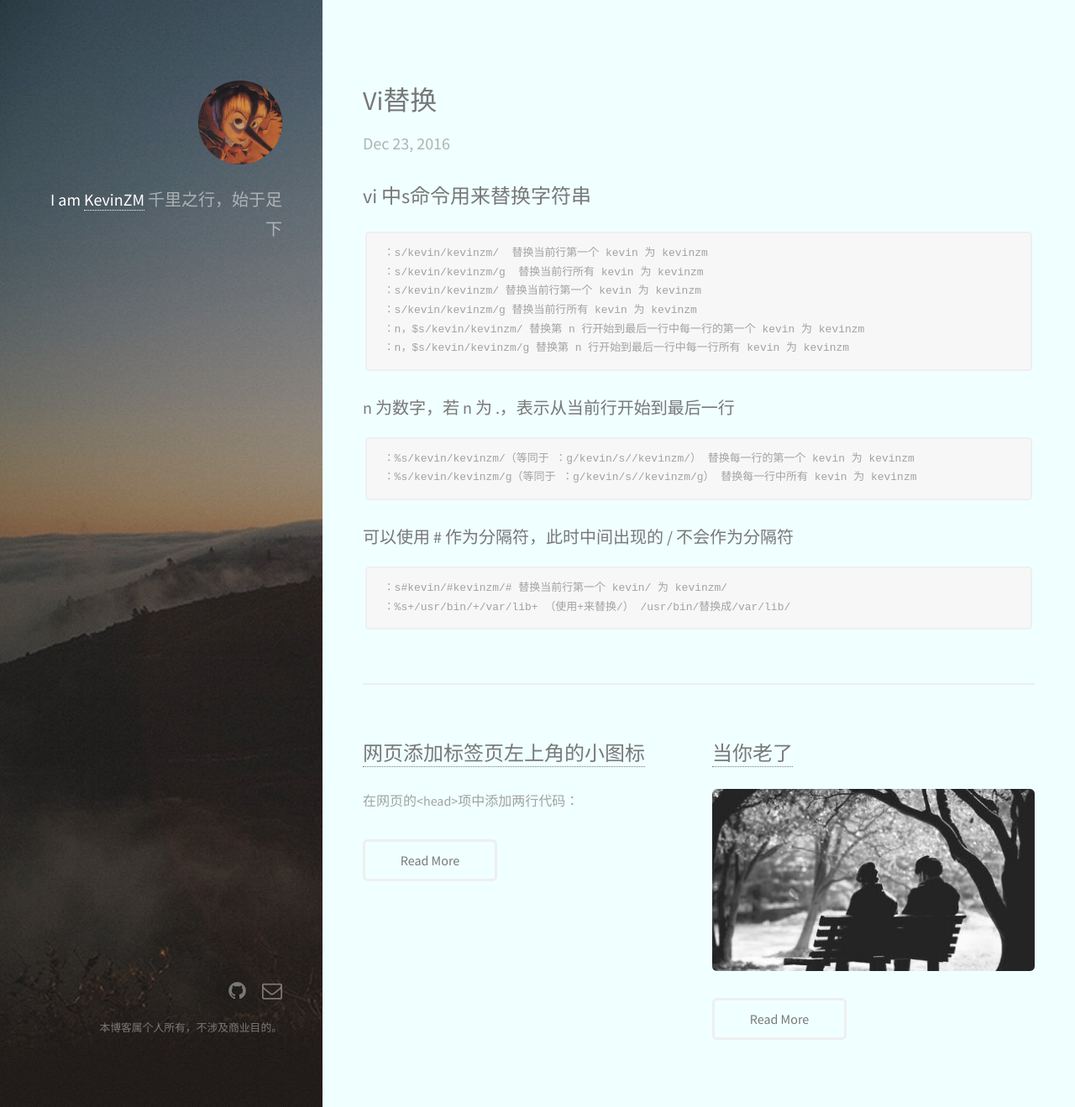
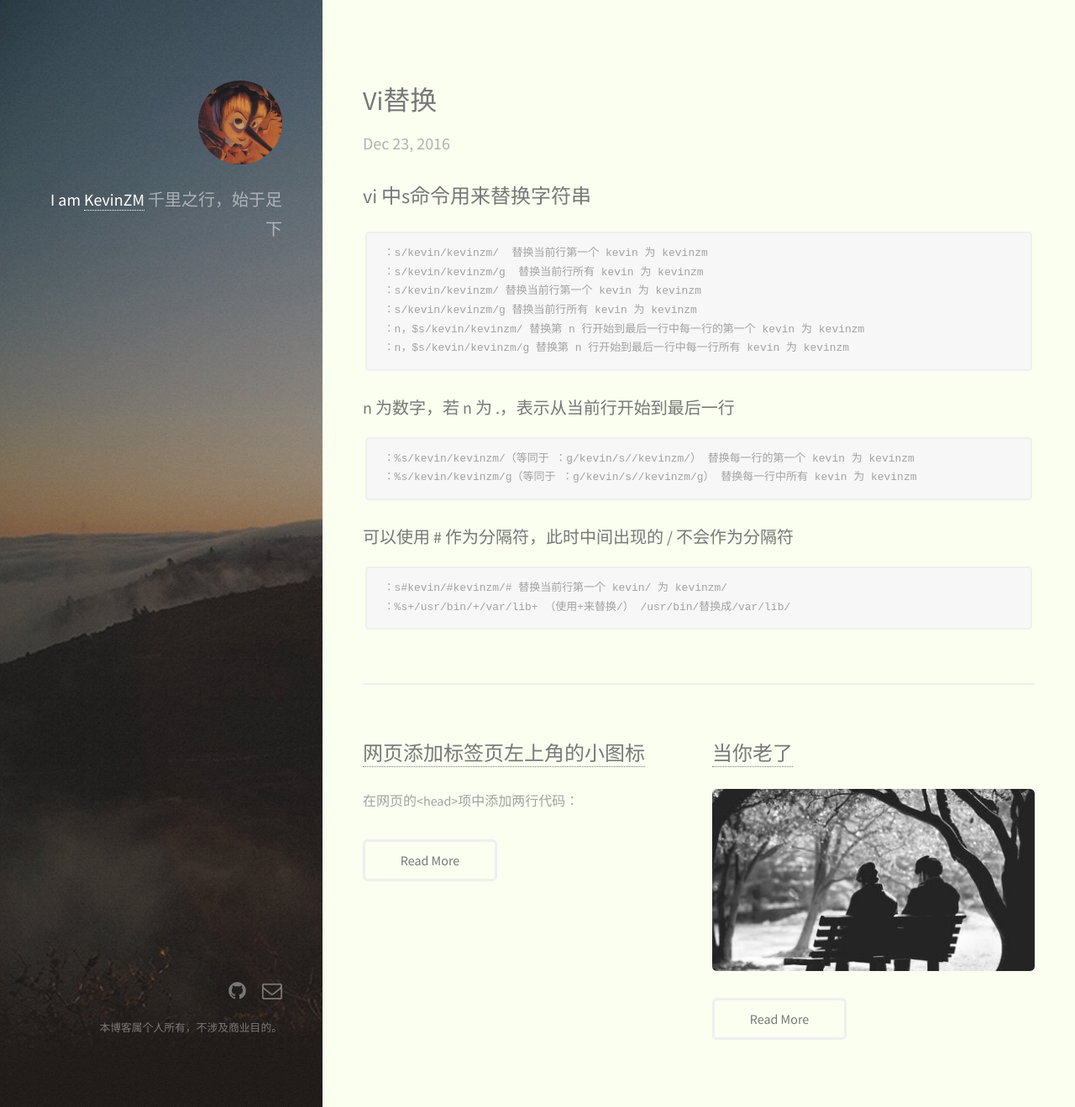
Before and after one commit to KevinZM/kevinzmmmmm.github.io, a Jekyll site: the page built from index.html, in a window 1280 px wide and 1319 px high. Shown: the whole window at 84% size. Built offline with Jekyll 4.4.1, drawn with Linux system fonts in a browser that asks for light colours.

Commit message:
象牙灰

```diff
--- a/css/style.css
+++ b/css/style.css
@@ -11,7 +11,7 @@
 
 	body {
 
-		background: #F0FFFF;
+		background: #FAFFF0;
 	}
 
 		body.is-loading *, body.is-loading *:before, body.is-loading *:after {
```
